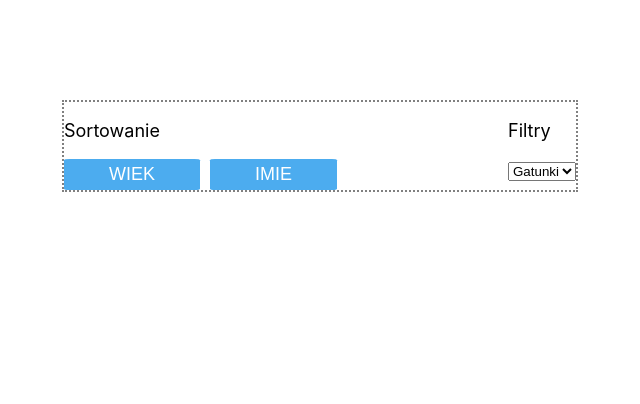
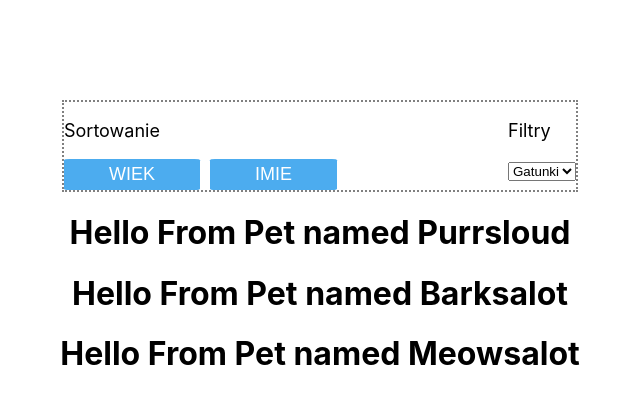
Before and after one commit to Spearek/React-Pet-catalog, a React (Create React App) app in the folder my-app/: page / in a window 1280 px wide. Shown: the top 404 px of the page, without its empty margins (320-960 px from the left). Built offline with nearby package versions, Linux system fonts and the light colour scheme.

Commit message:
initial creation of Pets and Pet components

```diff
--- a/my-app/src/App.js
+++ b/my-app/src/App.js
@@ -1,6 +1,7 @@
 import React, {Component} from 'react';
 import './App.css';
 import Cockpit from './components/Cockpit/Cockpit';
+import Pets from './components/Pets/Pets';
 
 class App extends Component {
   state={
@@ -32,6 +33,7 @@ class App extends Component {
   return (
     <div className="App">
       <Cockpit/>
+      <Pets petList={this.state.pets}/>
     </div>
   );
 }
--- /dev/null
+++ b/my-app/src/components/Pets/Pet/Pet.js
@@ -0,0 +1,9 @@
+import React from 'react';
+
+const pet = props =>{
+    return(
+        <h1>Hello From Pet named {props.petName}</h1>
+    )
+}
+
+export default pet;
--- /dev/null
+++ b/my-app/src/components/Pets/Pets.js
@@ -0,0 +1,19 @@
+import React from 'react';
+import Pet from './Pet/Pet';
+
+const pets = props =>{
+
+    let petListManager = props.petList.map(el =>{
+        return <Pet petName={el.name}/>
+    });
+    console.log(petListManager)
+
+
+    return(
+
+        <React.Fragment>
+          {petListManager}
+        </React.Fragment>
+    )};
+
+export default pets;
```
